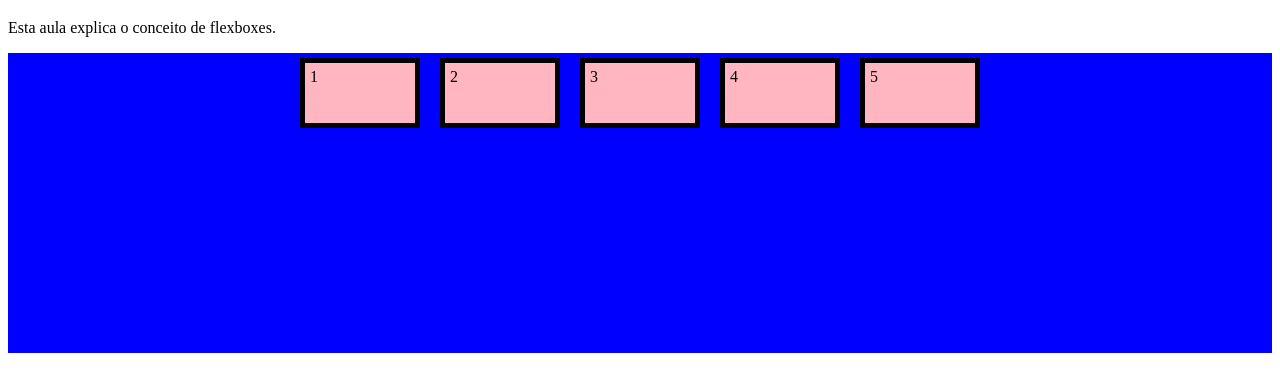
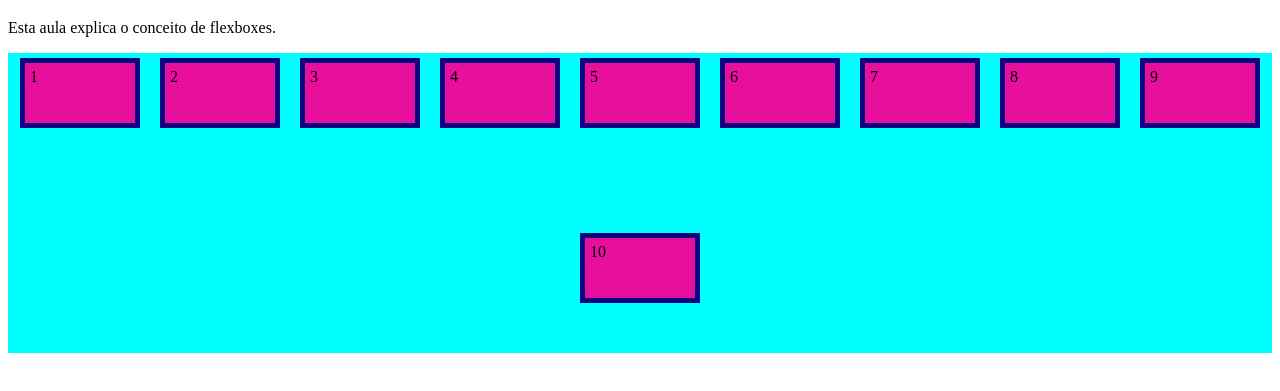
Before and after one commit to onafetts/cartao-de-visitas, a plain HTML site: page docs/flexbox.html in a window 1280 px wide. Shown: the part 61-452 px from the top of the page. Drawn offline with Linux system fonts and the light colour scheme.

Commit message:
Add files via upload

```diff
--- a/docs/flexbox.css
+++ b/docs/flexbox.css
@@ -1,7 +1,7 @@
 .container {
     display: flex;
     height: 300px; /* nova propriedade! */
-    background-color: blue;
+    background-color: #00ffff;
     flex-direction: row; /* row, row-reverse, column-reverse */
     flex-wrap: wrap; /* nowrap, wrap, wrap-reverse */
     justify-content: center; /* flex-start, flex-end, center, space-between, space-around, space-evenly */
@@ -15,7 +15,7 @@
     width: 100px;
     height: 50px;
     margin: 5px;
-    border: 5px solid black;
-    background-color: lightpink;
+    border: 5px solid #090582;
+    background-color: #e80f9c;
     padding: 5px;
 }
--- a/docs/flexbox.html
+++ b/docs/flexbox.html
@@ -18,6 +18,11 @@
     <div class="item item3">3</div>
     <div class="item item4">4</div>
     <div class="item item5">5</div>
+    <div class="item item6">6</div>
+    <div class="item item7">7</div>
+    <div class="item item8">8</div>
+    <div class="item item9">9</div>
+    <div class="item item10">10</div>
 </div>
 
 
```
